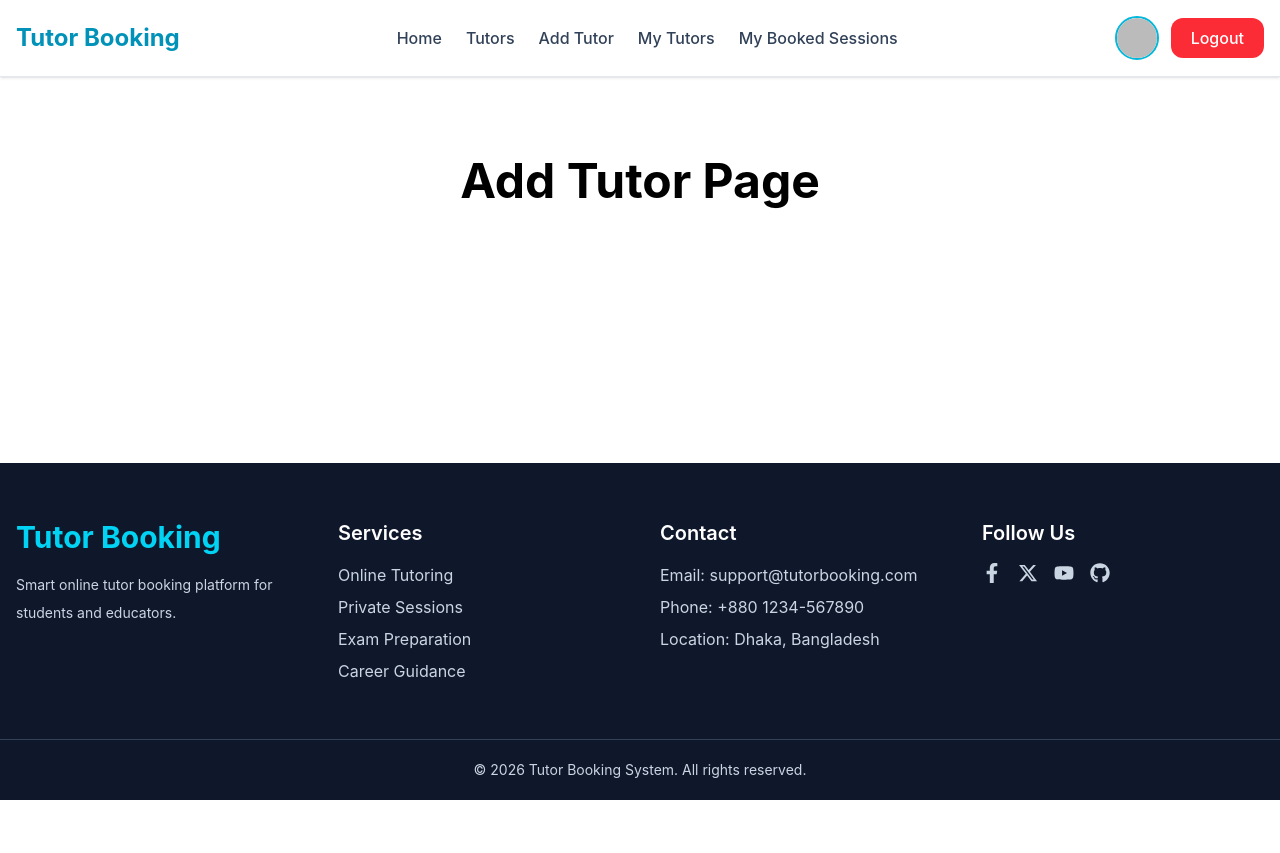
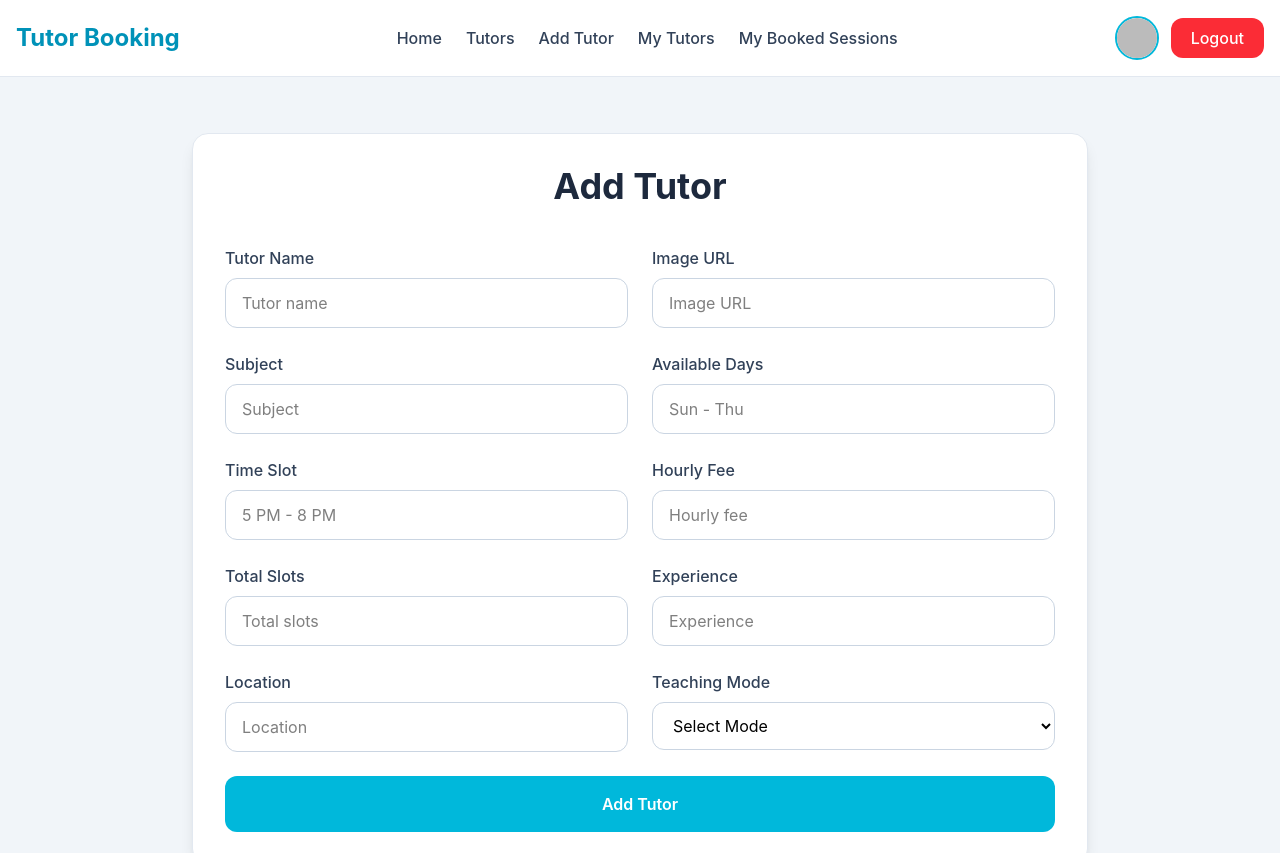
Before and after one commit to hasancoders0/PH-B13-Mehedi-Assignment-9-Client, a React (Vite) app: page /add-tutor in a window 1280 px wide. Shown: the top 853 px of the page. Before the commit the page ends 800 px from the top, so only its background shows below. Built offline with nearby package versions, Linux system fonts and the light colour scheme; no server answers; sample sign-in values are in the browser's storage.

Commit message:
Implement full add tutor CRUD functionality with MongoDB

```diff
--- /dev/null
+++ b/src/api/axios.js
@@ -0,0 +1,7 @@
+import axios from "axios";
+
+const axiosSecure = axios.create({
+  baseURL: "http://localhost:5000",
+});
+
+export default axiosSecure;
--- /dev/null
+++ b/src/pages/AddTutor/AddTutor.jsx
@@ -0,0 +1,246 @@
+import toast from "react-hot-toast";
+
+import axiosSecure from "../../api/axios";
+
+import useAuth from "../../hooks/useAuth";
+import useTitle from "../../hooks/useTitle";
+
+const AddTutor = () => {
+  useTitle("Add Tutor");
+
+  const { user } = useAuth();
+
+  const handleAddTutor = async (e) => {
+    e.preventDefault();
+
+    const form = e.target;
+
+    const tutorData = {
+      tutorName: form.tutorName.value,
+      image: form.image.value,
+      subject: form.subject.value,
+      days: form.days.value,
+      time: form.time.value,
+      fee: form.fee.value,
+      totalSlots: form.totalSlots.value,
+      experience: form.experience.value,
+      location: form.location.value,
+      mode: form.mode.value,
+
+      userName: user?.displayName,
+      userEmail: user?.email,
+      createdAt: new Date(),
+    };
+
+    try {
+      const res = await axiosSecure.post(
+        "/tutors",
+        tutorData
+      );
+
+      if (res.data.insertedId) {
+        toast.success(
+          "Tutor added successfully"
+        );
+
+        form.reset();
+      }
+    } catch (error) {
+      toast.error(error.message);
+    }
+  };
+
+  return (
+    <div className="bg-slate-100 py-14 px-4">
+
+      <div className="max-w-4xl mx-auto bg-white p-8 rounded-2xl shadow-lg border border-slate-200">
+
+        <h2 className="text-4xl font-bold text-center text-slate-800 mb-10">
+          Add Tutor
+        </h2>
+
+        <form
+          onSubmit={handleAddTutor}
+          className="grid grid-cols-1 md:grid-cols-2 gap-6"
+        >
+
+          {/* Tutor Name */}
+          <div>
+            <label className="block mb-2 font-medium text-slate-700">
+              Tutor Name
+            </label>
+
+            <input
+              type="text"
+              name="tutorName"
+              required
+              placeholder="Tutor name"
+              className="w-full px-4 py-3 border border-slate-300 rounded-xl outline-none focus:border-cyan-500"
+            />
+          </div>
+
+          {/* Image */}
+          <div>
+            <label className="block mb-2 font-medium text-slate-700">
+              Image URL
+            </label>
+
+            <input
+              type="text"
+              name="image"
+              required
+              placeholder="Image URL"
+              className="w-full px-4 py-3 border border-slate-300 rounded-xl outline-none focus:border-cyan-500"
+            />
+          </div>
+
+          {/* Subject */}
+          <div>
+            <label className="block mb-2 font-medium text-slate-700">
+              Subject
+            </label>
+
+            <input
+              type="text"
+              name="subject"
+              required
+              placeholder="Subject"
+              className="w-full px-4 py-3 border border-slate-300 rounded-xl outline-none focus:border-cyan-500"
+            />
+          </div>
+
+          {/* Days */}
+          <div>
+            <label className="block mb-2 font-medium text-slate-700">
+              Available Days
+            </label>
+
+            <input
+              type="text"
+              name="days"
+              required
+              placeholder="Sun - Thu"
+              className="w-full px-4 py-3 border border-slate-300 rounded-xl outline-none focus:border-cyan-500"
+            />
+          </div>
+
+          {/* Time */}
+          <div>
+            <label className="block mb-2 font-medium text-slate-700">
+              Time Slot
+            </label>
+
+            <input
+              type="text"
+              name="time"
+              required
+              placeholder="5 PM - 8 PM"
+              className="w-full px-4 py-3 border border-slate-300 rounded-xl outline-none focus:border-cyan-500"
+            />
+          </div>
+
+          {/* Fee */}
+          <div>
+            <label className="block mb-2 font-medium text-slate-700">
+              Hourly Fee
+            </label>
+
+            <input
+              type="number"
+              name="fee"
+              required
+              placeholder="Hourly fee"
+              className="w-full px-4 py-3 border border-slate-300 rounded-xl outline-none focus:border-cyan-500"
+            />
+          </div>
+
+          {/* Slots */}
+          <div>
+            <label className="block mb-2 font-medium text-slate-700">
+              Total Slots
+            </label>
+
+            <input
+              type="number"
+              name="totalSlots"
+              required
+              placeholder="Total slots"
+              className="w-full px-4 py-3 border border-slate-300 rounded-xl outline-none focus:border-cyan-500"
+            />
+          </div>
+
+          {/* Experience */}
+          <div>
+            <label className="block mb-2 font-medium text-slate-700">
+              Experience
+            </label>
+
+            <input
+              type="text"
+              name="experience"
+              required
+              placeholder="Experience"
+              className="w-full px-4 py-3 border border-slate-300 rounded-xl outline-none focus:border-cyan-500"
+            />
+          </div>
+
+          {/* Location */}
+          <div>
+            <label className="block mb-2 font-medium text-slate-700">
+              Location
+            </label>
+
+            <input
+              type="text"
+              name="location"
+              required
+              placeholder="Location"
+              className="w-full px-4 py-3 border border-slate-300 rounded-xl outline-none focus:border-cyan-500"
+            />
+          </div>
+
+          {/* Mode */}
+          <div>
+            <label className="block mb-2 font-medium text-slate-700">
+              Teaching Mode
+            </label>
+
+            <select
+              name="mode"
+              required
+              className="w-full px-4 py-3 border border-slate-300 rounded-xl outline-none focus:border-cyan-500"
+            >
+              <option value="">
+                Select Mode
+              </option>
+
+              <option value="Online">
+                Online
+              </option>
+
+              <option value="Offline">
+                Offline
+              </option>
+
+              <option value="Both">
+                Both
+              </option>
+            </select>
+          </div>
+
+          {/* Submit */}
+          <div className="md:col-span-2">
+            <button
+              type="submit"
+              className="w-full py-4 rounded-xl bg-cyan-500 text-white font-semibold hover:bg-cyan-600 transition"
+            >
+              Add Tutor
+            </button>
+          </div>
+        </form>
+      </div>
+    </div>
+  );
+};
+
+export default AddTutor;
--- a/src/pages/Home/Home.jsx
+++ b/src/pages/Home/Home.jsx
@@ -1,9 +1,20 @@
+import { useEffect } from "react";
+
 import Banner from "../../components/Home/Banner";
 
 import useTitle from "../../hooks/useTitle";
 
+import axiosSecure from "../../api/axios";
+
 const Home = () => {
   useTitle("Home");
+
+  useEffect(() => {
+    axiosSecure
+      .get("/")
+      .then((res) => console.log(res.data))
+      .catch((err) => console.log(err));
+  }, []);
 
   return (
     <div>
--- a/src/routes/Router.jsx
+++ b/src/routes/Router.jsx
@@ -5,6 +5,7 @@ import MainLayout from "../layouts/MainLayout";
 import Home from "../pages/Home/Home";
 import Login from "../pages/Login/Login";
 import Register from "../pages/Register/Register";
+import AddTutor from "../pages/AddTutor/AddTutor";
 
 import PrivateRoute from "./PrivateRoute";
 
@@ -32,9 +33,7 @@ const router = createBrowserRouter([
         path: "/add-tutor",
         element: (
           <PrivateRoute>
-            <h1 className="text-5xl text-center mt-20 font-bold">
-              Add Tutor Page
-            </h1>
+            <AddTutor />
           </PrivateRoute>
         ),
       },
```
